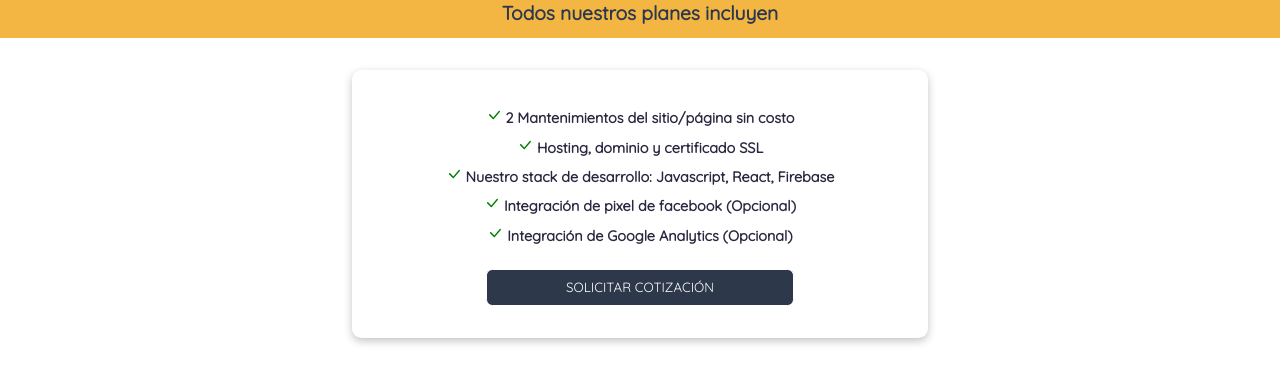
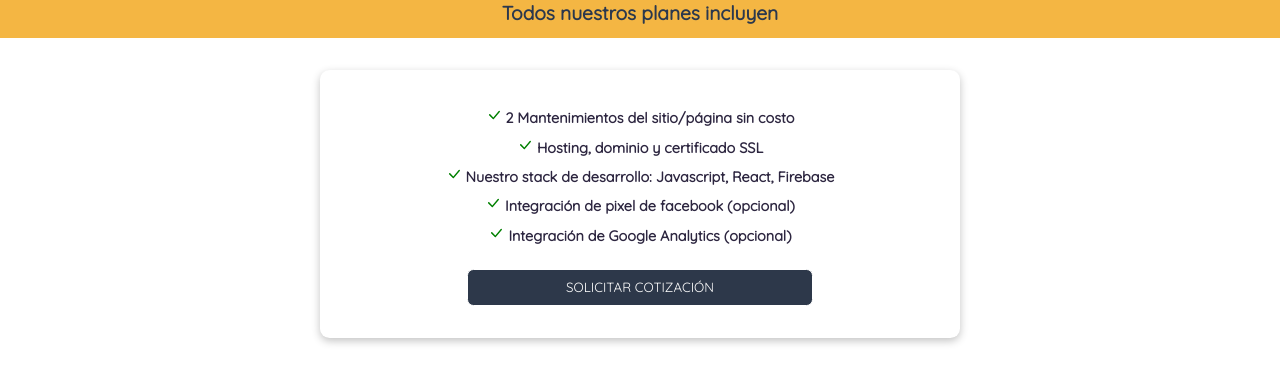
Before and after one commit to micaelakorol/ciclo_marketingDigital, a React (Create React App) app: page /desarrollo in a window 1280 px wide. Shown: the part 817-1184 px from the top of the page. Built offline with nearby package versions, Linux system fonts and the light colour scheme.

Commit message:
arreglos en gestion de redes

```diff
--- a/src/pages/DesarrolloWeb/Data/PlanDesarrollo.js
+++ b/src/pages/DesarrolloWeb/Data/PlanDesarrollo.js
@@ -3,8 +3,8 @@ const planDesarrollo = {
       { id: 0, descripcion: "2 Mantenimientos del sitio/página sin costo" },
       { id: 1, descripcion: "Hosting, dominio y certificado SSL" },
       { id: 2, descripcion: "Nuestro stack de desarrollo: Javascript, React, Firebase" },
-      { id: 3, descripcion: "Integración de pixel de facebook (Opcional)" },
-      { id: 4, descripcion: "Integración de Google Analytics (Opcional)" },
+      { id: 3, descripcion: "Integración de pixel de facebook (opcional)" },
+      { id: 4, descripcion: "Integración de Google Analytics (opcional)" },
     ],
   };
   export default planDesarrollo
--- a/src/pages/styled-components/GestionRedes.js
+++ b/src/pages/styled-components/GestionRedes.js
@@ -22,17 +22,17 @@ const DescripcionRedes = styled(DescripcionTarjeta)`
   text-align: center;
   font-weight: 600;
   .btnObjetivos {
-    width: 30%;
+    width: 50%;
     margin-top: 1.4rem;
     transition: all 1s;
   }
   .btnObjetivos:hover {
     opacity: 0.9;
-    width: 33%;
+    width: 55%;
   }
   @media (max-width: 768px) {
     .btnObjetivos {
-      width: 80%;
+      width: 90%;
     }
   }
 `;
@@ -60,7 +60,7 @@ const ContenedorPlanRedes = styled.section`
   padding: 2rem;
   text-align: center;
   box-shadow: rgba(0, 0, 0, 0.24) 0px 3px 8px;
-  width: 40%;
+  width: 45%;
   margin: 2rem auto;
   max-height: 100vh;
   max-width: 100vw;
```
